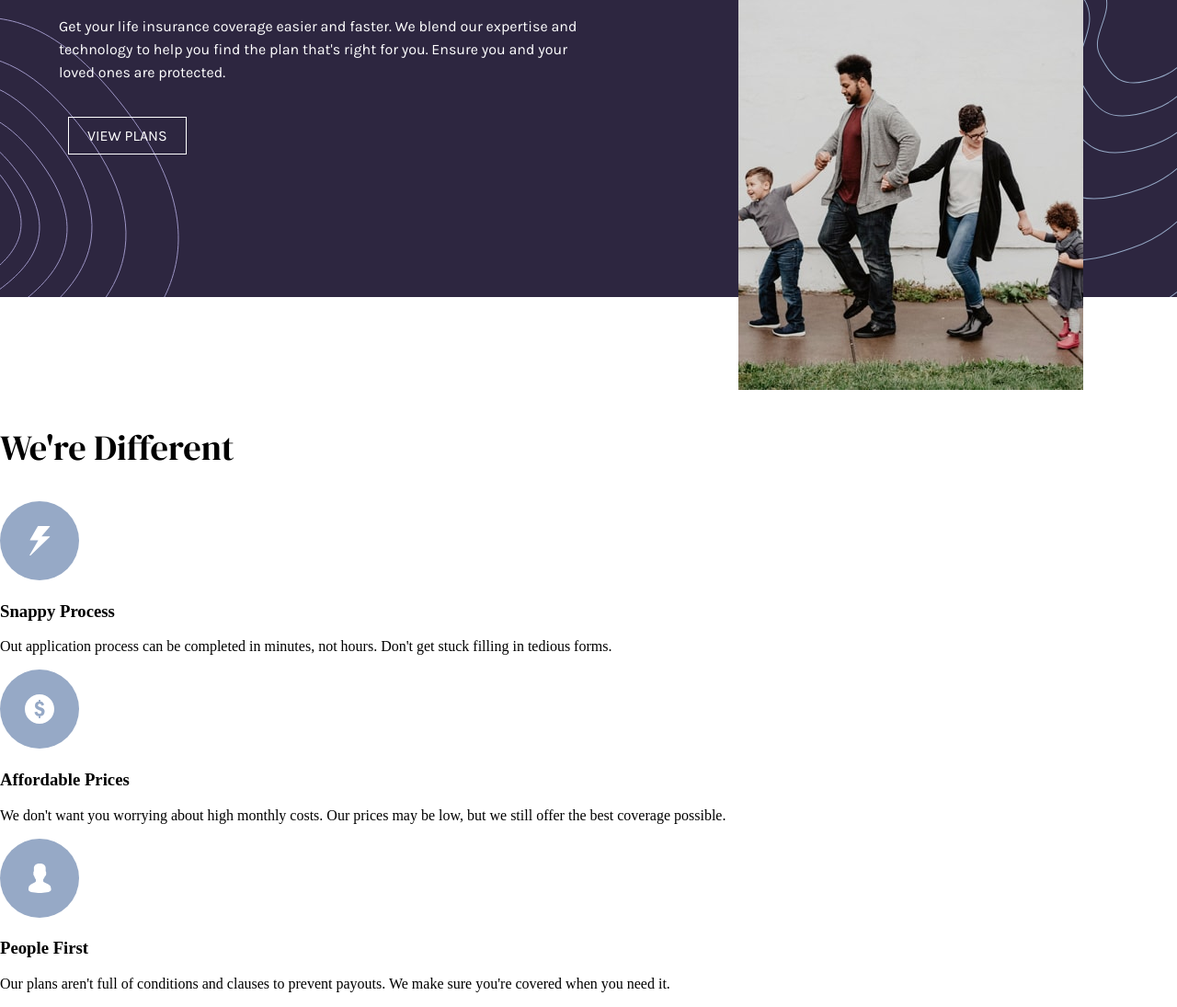
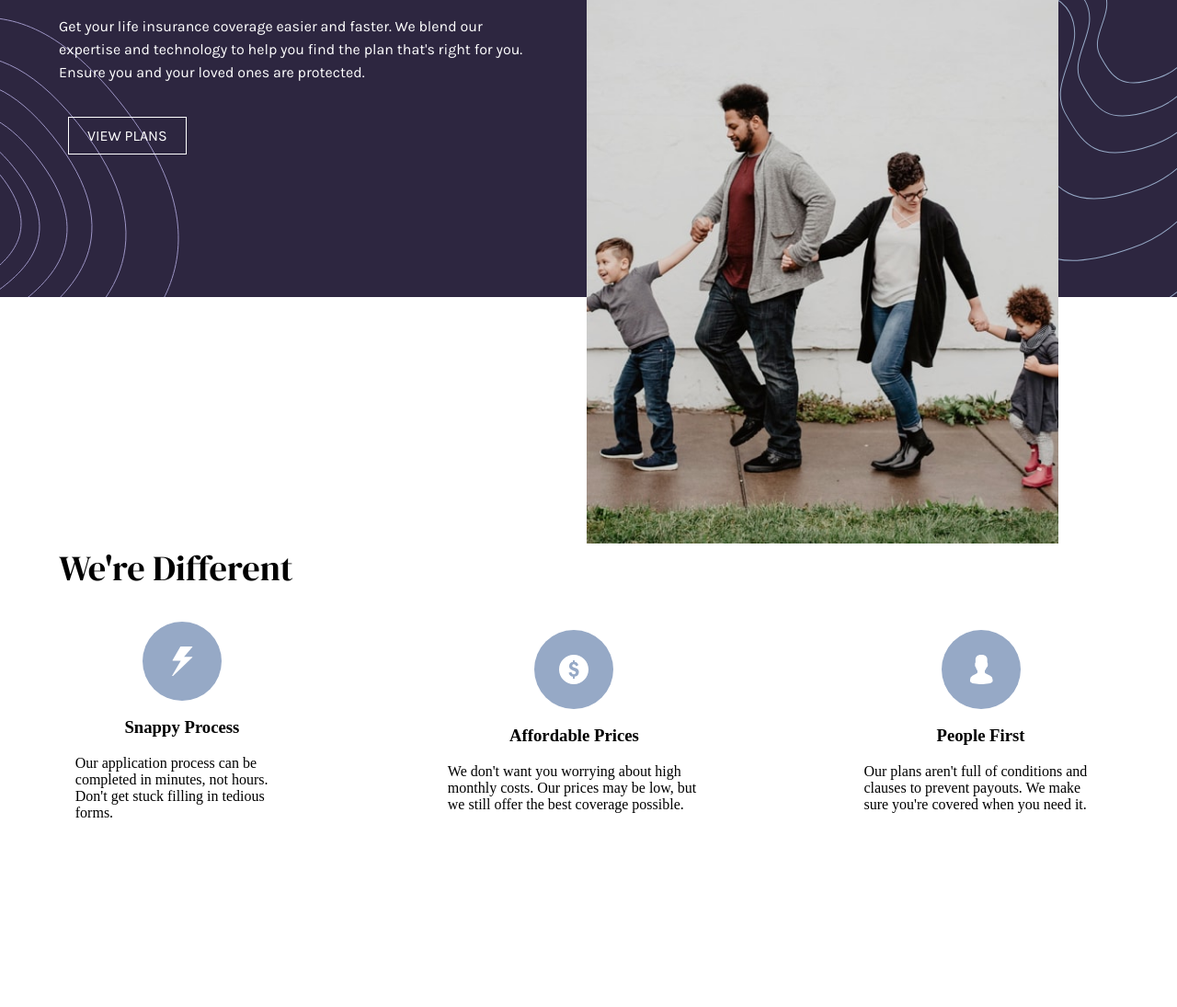
Before and after one commit to J-Guidry/insure_landing_page, a website: page src/index.html in a window 1280 px wide. Shown: the part 359-1454 px from the top of the page at 92% size. After the commit the page ends 1284 px from the top, so only its background shows below. Drawn offline with Linux system fonts and the light colour scheme.

Commit message:
css for services section and html adjustment near complete

```diff
--- a/src/index.html
+++ b/src/index.html
@@ -50,9 +50,11 @@
     </header>
     <main>
       <section class="banner">
-        <div class="img-container">
-          <img src="images/image-intro-mobile.jpg" alt="" />
-        </div>
+        <picture class="img-container">
+          <source media="min-width: 360px" srcset="./images/image-intro-mobile.jpg">
+          <source media="min-width:700px" srcset="./images/image-intro-desktop.jpg">
+          <img src="./images/image-intro-desktop.jpg" alt="banner image people holding hands">
+        </picture>
         <div class="intro">
           <h2 class="heading">Humanizing your insurance.</h2>
           <p class="paragraph">
@@ -63,24 +65,24 @@
           <a class="banner-btn box" href="#">view plans</a>
         </div>
       </section>
-      <section class="services">
+      <section id="services">
         <h2 class="heading">We're Different</h2>
         <ul class="services-list">
-          <li class="'service">
+          <li class="service">
             <div class="img-circ">
               <img src="./images/icon-snappy-process.svg" alt="bolt">
             </div>
             <h3 class="serivce-h">Snappy Process</h3>
-            <p class='service-p'>Out application process can be completed in minutes, not hours. Don't get stuck filling in tedious forms.</p>
+            <p class='service-p'>Our application process can be completed in minutes, not hours. Don't get stuck filling in tedious forms.</p>
           </li>
-          <li class="'service">
+          <li class="service">
              <div class="img-circ">
               <img src="./images/icon-affordable-prices.svg" alt="Dollar sign">
              </div>
              <h3 class="serivce-h">Affordable Prices</h3>
              <p class="service-p">We don't want you worrying about high monthly costs. Our prices may be low, but we still offer the best coverage possible.</p>
           </li>
-          <li class="'service">
+          <li class="service">
              <div class="img-circ">
               <img src="./images/icon-people-first.svg" alt="person icon">
              </div>
--- a/src/style.css
+++ b/src/style.css
@@ -11,7 +11,8 @@ a {
 
 img {
   max-width: 100%;
-  height: auto; }
+  height: auto;
+  display: block;}
 
 ul {
   padding: 0; }
@@ -140,6 +141,45 @@ header {
   color: white;
   border: 1px solid white; }
 
+  #services {
+    display: flex;
+    flex-direction: column;
+    align-items: center;
+  }
+
+  .services-list {
+    display: flex;
+    justify-content: center;
+    flex-direction: column;
+    align-items: center;
+    width: 100%;
+    margin: auto;
+  }
+
+  .service {
+    margin: 2rem;
+    display: flex;
+    flex-direction: column;
+    align-items: center;
+  }
+
+  .service-p {
+    width: 70%;
+    margin: auto;
+  }
+  @media screen and (min-width: 1200px) {
+    .img-container {
+      align-self: end;
+      margin-right: 8%;
+      margin-top: -350px;
+      z-index: 1; }
+
+      .img-container img {
+        max-width: 95%;
+      }
+  }
+
+
 @media screen and (min-width: 950px) {
   .banner {
     flex-direction: column-reverse; }
@@ -148,10 +188,20 @@ header {
     background-image: url("images/bg-pattern-intro-left-desktop.svg"), url("images/bg-pattern-intro-right-desktop.svg");
     background-repeat: no-repeat;
     background-position: bottom -200px left, top right; }
-  .img-container {
-    align-self: end;
-    margin-right: 8%;
-    margin-top: -350px;
-    z-index: 1; }
+
+
   .paragraph {
-    width: 50%; } }
+    width: 45%; }
+
+
+  .services-list {
+    flex-direction: row;
+    justify-content: space-evenly;
+  }
+
+  #services .heading {
+    align-self: flex-start;
+    width: 90%;
+    margin: auto;
+  }
+  }
```
